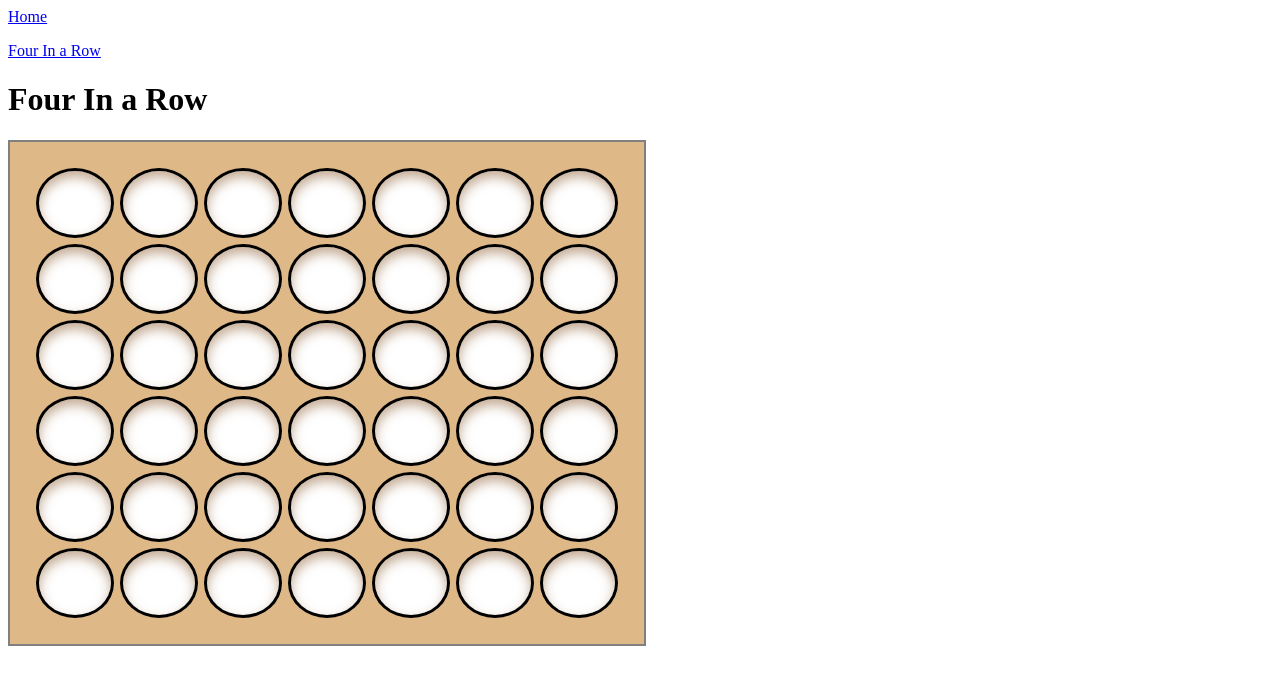
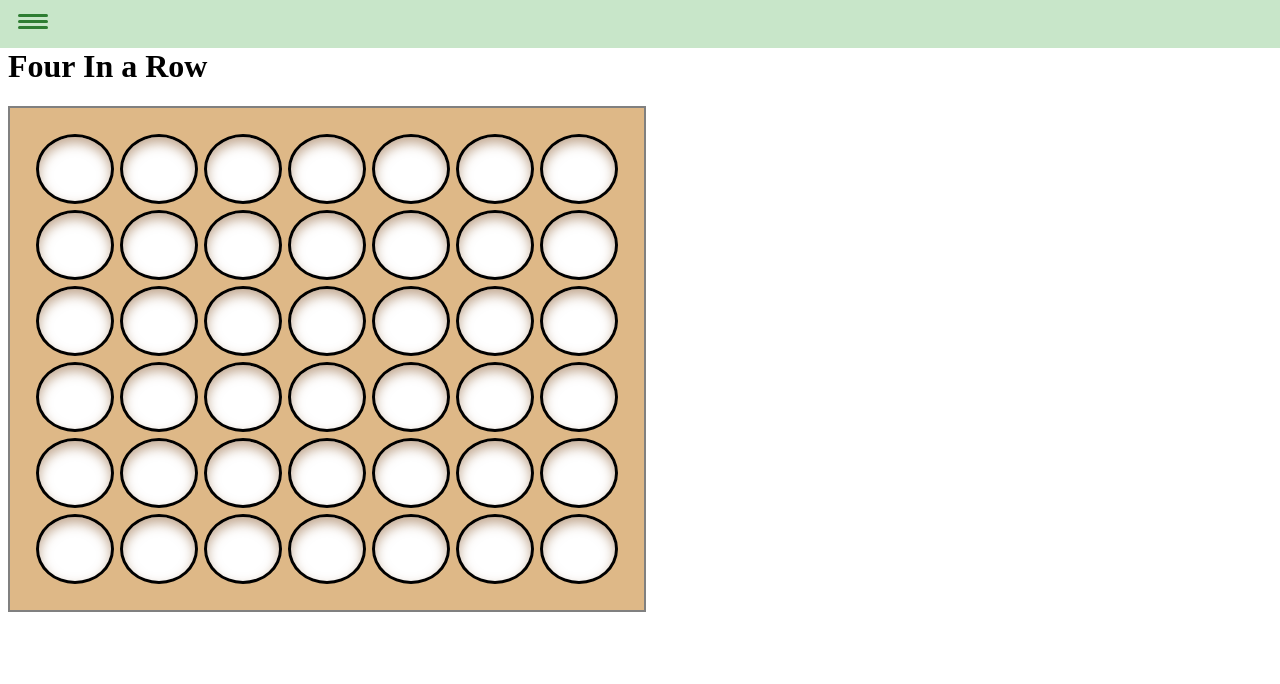
Before and after one commit to taffolds/personalWebsite, a React (Vite) app: page /fourInARow in a window 1280 px wide. Shown: the top 684 px of the page. Built offline with nearby package versions, Linux system fonts and the light colour scheme.

Commit message:
Followed a guide on how to make a menu pop up and close to make the banner look alright. Added a development page so actually have something to link to

```diff
--- a/src/components/aboutFourInARow.tsx
+++ b/src/components/aboutFourInARow.tsx
@@ -1,5 +1,5 @@
 import React from "react";
-import { Banner } from "./banner.js";
+import Banner from "./banner.js";
 
 export function AboutFourInARow() {
   return (
--- /dev/null
+++ b/src/components/banner.module.css
@@ -0,0 +1,129 @@
+nav {
+  position: fixed;
+  width: 100%;
+  top: 0;
+  left: 0;
+  height: 3em;
+  background-color: #c8e6c9;
+  z-index: 1;
+}
+
+.menuToggle {
+  position: relative;
+  top: 0.5em;
+  left: 1em;
+  display: grid;
+  place-content: center;
+  width: 40px;
+  height: 30px;
+  background: transparent;
+  border: none;
+  cursor: pointer;
+  z-index: 2;
+}
+
+.menuToggle:focus,
+.menuToggle:hover {
+  border: 2px solid #81c784;
+}
+
+.menu {
+  position: relative;
+  width: 30px;
+  height: 3px;
+  border-radius: 2px;
+  background-color: #2e7d32;
+  z-index: 2;
+  transition: background-color 100ms ease-in 150ms;
+}
+
+.menu::before,
+.menu::after {
+  position: absolute;
+  content: "";
+  width: 30px;
+  height: 3px;
+  left: 0;
+  border-radius: 2px;
+  background-color: #2e7d32;
+}
+
+.menu::before {
+  top: -6px;
+  transition: transform 200ms ease-in;
+}
+
+.menu::after {
+  bottom: -6px;
+  transition: transform 200ms ease-in;
+}
+
+.menu.cross {
+  background-color: transparent;
+  transition: none;
+}
+
+.menu.cross::before {
+  top: 0;
+  transform: rotate(-45deg);
+  background-color: #2e7d32;
+}
+
+.menu.cross::after {
+  bottom: 0;
+  transform: rotate(45deg);
+  background-color: #2e7d32;
+}
+
+.menuLinks {
+  position: absolute;
+  top: 5vw;
+  left: 5vw;
+  width: 85vw;
+  margin: 0 auto;
+  padding: 0;
+  padding-top: 1.25em;
+  background-color: #e8f5e9;
+  border: 2px solid #a5d6a7;
+  border-radius: 8px;
+  opacity: 0;
+  transform: scale(0);
+  transform-origin: top left;
+  list-style-type: none;
+  transition:
+    opacity 500ms ease-in,
+    transform 500ms ease-in;
+}
+
+.menuLinks.show {
+  opacity: 1;
+  transform: scale(1);
+}
+
+nav a {
+  display: block;
+  padding: 0.25em;
+  font-size: 1rem;
+  font-weight: 700;
+  color: #2e7d32;
+  text-decoration: none;
+}
+
+nav a:hover,
+nav a:focus,
+nav a:active {
+  background-color: #c8e6c9;
+  text-decoration: underline;
+}
+
+.active {
+  background-color: #81c784;
+  color: #f1f8e9;
+}
+
+@media (min-width: 768px) {
+  nav a {
+    padding: 0.5em;
+    font-size: 1.25rem;
+  }
+}
--- a/src/components/banner.tsx
+++ b/src/components/banner.tsx
@@ -1,15 +1,63 @@
-import React from "react";
-import { Link } from "react-router-dom";
+import React, { useEffect, useLayoutEffect, useRef, useState } from "react";
+import { NavLink } from "react-router-dom";
+import styles from "./banner.module.css";
 
-export function Banner() {
+// https://dev.to/nicm42/closing-a-navigation-menu-in-react-8ad
+// https://github.com/nicm42/The-Newport-Group/blob/main/src/js/components/Nav.js
+
+const Banner = () => {
+  const [isOpen, setIsOpen] = useState(false);
+  const toggle = () => setIsOpen(!isOpen);
+  const hide = () => setIsOpen(false);
+  const show = () => setIsOpen(true);
+
+  useEffect(() => {
+    const closeMenu = (event: KeyboardEvent) => {
+      if (event.key === "Escape") {
+        setIsOpen(false);
+      }
+    };
+    window.addEventListener("keydown", closeMenu);
+    return () => {
+      window.removeEventListener("keydown", closeMenu);
+    };
+  }, []);
+
+  const targetRef = useRef<HTMLElement>(null);
+  useLayoutEffect(() => {
+    if (targetRef.current) {
+      document.body.style.marginTop = targetRef.current.offsetHeight + "px";
+    }
+  });
+
+  const navigation = [
+    { link: "/", text: "Home" },
+    { link: "/fourInARow", text: "Four in a Row" },
+    { link: "/aboutFourInARow", text: "Four in a Row Development" },
+  ];
+
   return (
-    <>
-      <Link to={"/"}>
-        <p>Home</p>
-      </Link>
-      <Link to={"/fourInARow"}>
-        <p>Four In a Row</p>
-      </Link>
-    </>
+    <nav ref={targetRef}>
+      <button className={styles.menuToggle} onClick={toggle}>
+        <span className={`${styles.menu} ${isOpen ? styles.cross : ""}`}></span>
+      </button>
+      <ul className={`${styles.menuLinks} ${isOpen ? styles.show : ""}`}>
+        {navigation.map((nav) => (
+          <li key={nav.text}>
+            <NavLink
+              to={nav.link}
+              onClick={hide}
+              onBlur={hide}
+              onFocus={show}
+              className={({ isActive }) => (isActive ? styles.active : "")}
+            >
+              {nav.text}
+            </NavLink>
+          </li>
+        ))}
+      </ul>
+    </nav>
   );
-}
+};
+
+export default Banner;
--- a/src/components/fourInARow.tsx
+++ b/src/components/fourInARow.tsx
@@ -1,5 +1,5 @@
 import React, { useEffect, useState } from "react";
-import { Banner } from "./banner.js";
+import Banner from "./banner.js";
 import styles from "./fourInARow.module.css";
 
 type CellValue = null | "red" | "blue";
--- a/src/components/frontPage.tsx
+++ b/src/components/frontPage.tsx
@@ -1,5 +1,5 @@
 import React from "react";
-import { Banner } from "./banner.js";
+import Banner from "./banner.js";
 
 export function FrontPage() {
   return (
--- a/src/components/notFoundPage.tsx
+++ b/src/components/notFoundPage.tsx
@@ -1,6 +1,6 @@
 import React from "react";
 import { Link } from "react-router-dom";
-import { Banner } from "./banner.js";
+import Banner from "./banner.js";
 
 export function NotFoundPage() {
   return (
```
